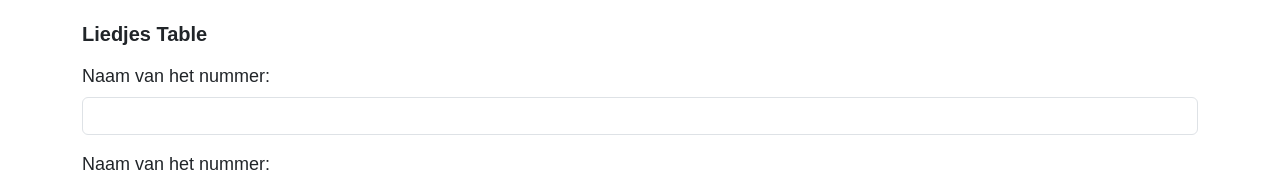
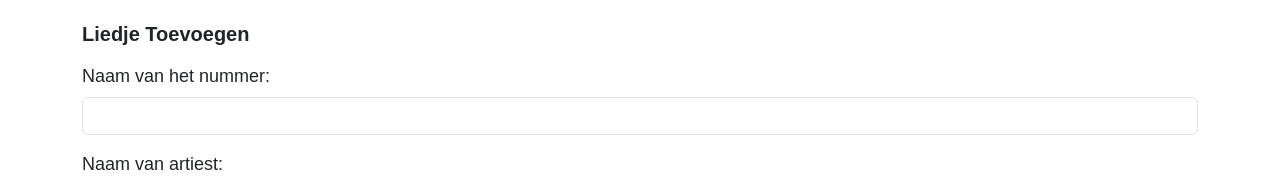
Before and after one commit to MierenManz/top-2000-school, a PHP site: page /aSongAdd.php in a window 1280 px wide. Shown: the part 81-266 px from the top of the page. Run offline with PHP 8.4, Linux system fonts and the light colour scheme; the visitor is signed in with stand-in values (Sample User, id 1); data that the repository does not hold is empty; some libraries are stand-ins or nearby versions; some web fonts are replaced.

Commit message:
paar fixes

```diff
--- a/public/aSongAdd.php
+++ b/public/aSongAdd.php
@@ -69,14 +69,14 @@ if (isset($_SESSION["access"]) == false) {
 <body>
   <?php include "../private/components/adminNav.php" ?>
   <div class="container">
-    <h1>Liedjes Table</h1>
+    <h1>Liedje Toevoegen</h1>
     <form method="post">
       <div class="mb-3">
         <label for="exampleInputEmail1" class="form-label">Naam van het nummer:</label>
         <input type="text" class="form-control" id="exampleInputEmail1" name="name" aria-describedby="emailHelp" required>
       </div>
       <div class="mb-3">
-        <label for="exampleInputEmail1" class="form-label">Naam van het nummer:</label>
+        <label for="exampleInputEmail1" class="form-label">Naam van artiest:</label>
 
         <select class="form-select" aria-label="Default select example" name="artist">
           <?php foreach ($artists as $artist) : ?>
--- a/public/aSongEdit.php
+++ b/public/aSongEdit.php
@@ -19,7 +19,6 @@ if (isset($_SESSION["access"]) == false) {
   header("location: aLogin.php");
   exit();
 }
-var_dump($Song);
 ?>
 
 <!DOCTYPE html>
@@ -79,7 +78,7 @@ var_dump($Song);
         <input type="text" class="form-control" id="exampleInputEmail1" name="name" value="<?= $Song->name ?>" aria-describedby="emailHelp" required>
       </div>
       <div class="mb-3">
-        <label for="exampleInputEmail1" class="form-label">Naam van het nummer:</label>
+        <label for="exampleInputEmail1" class="form-label">Naam van artiest:</label>
 
         <select class="form-select" aria-label="Default select example" name="artist">
           <?php foreach ($artists as $artist) :
```
